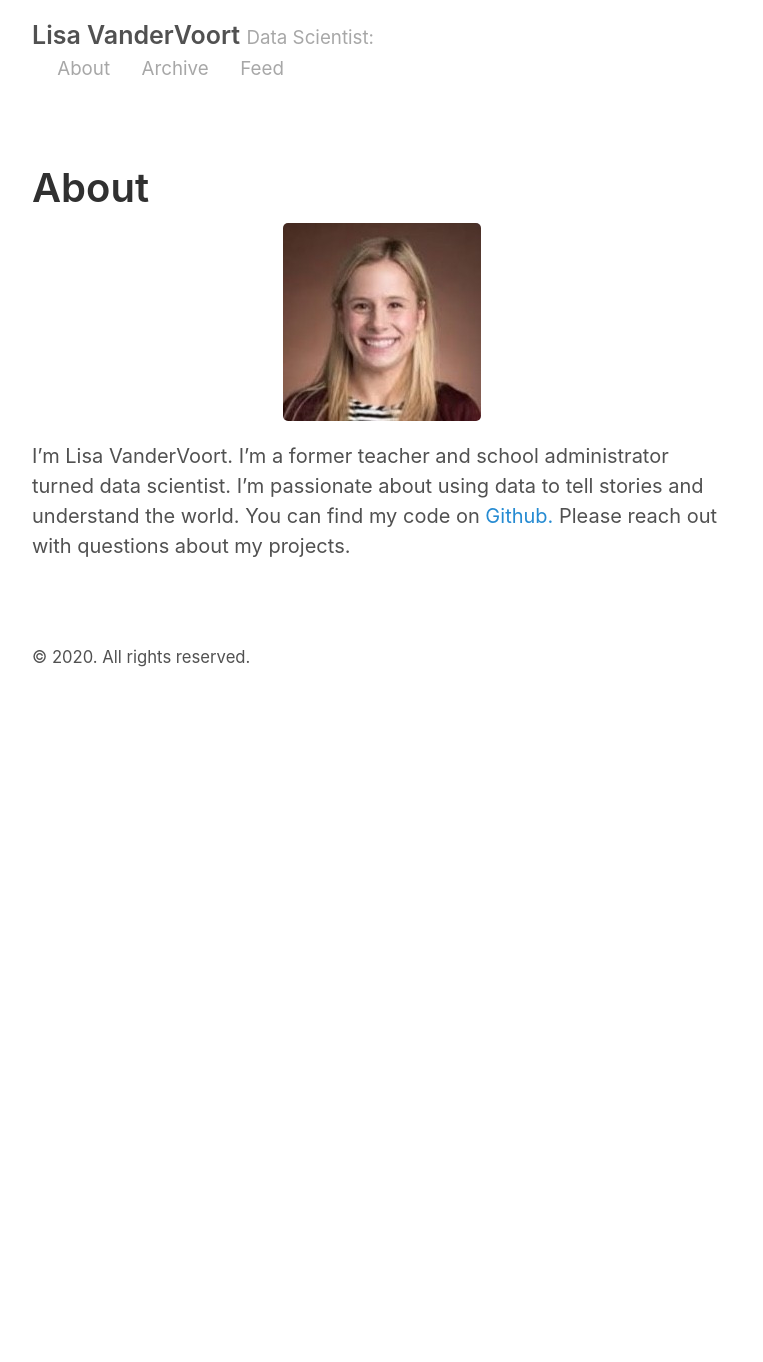
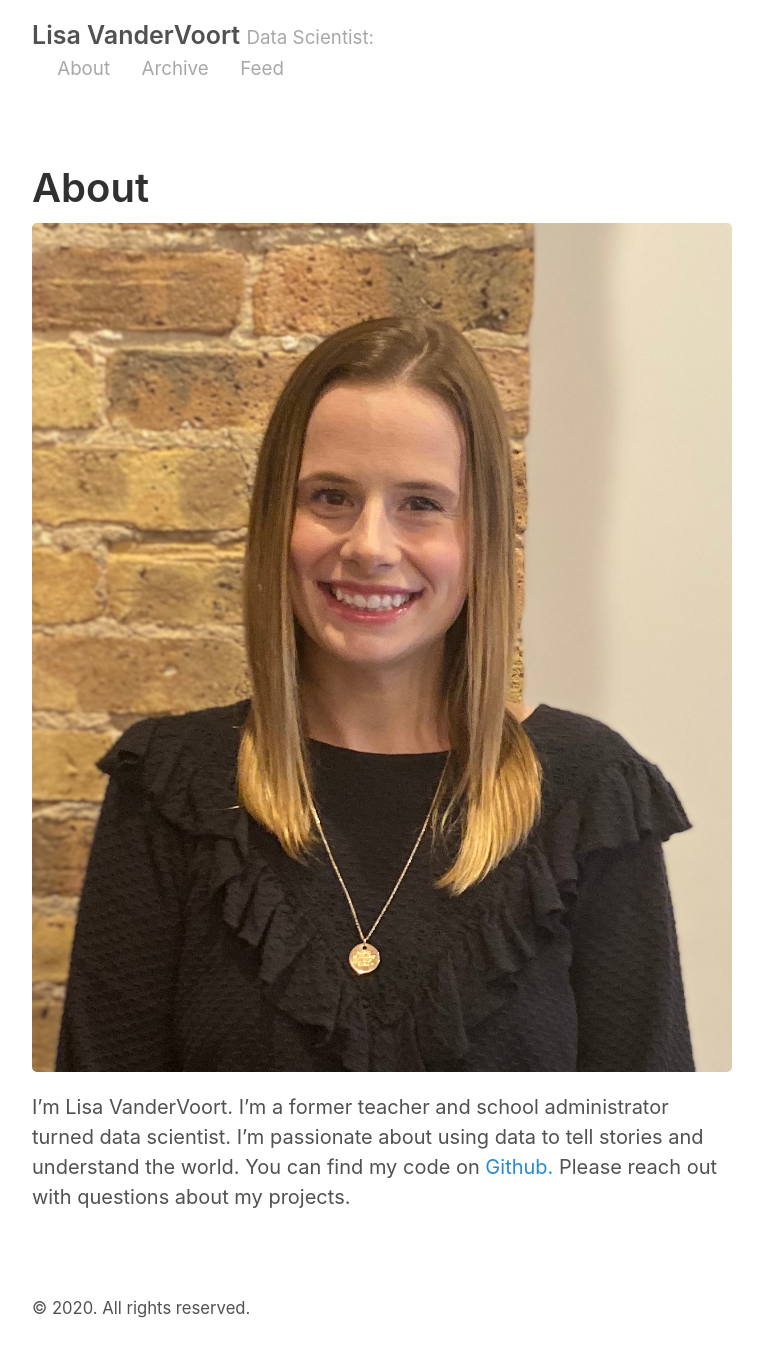
Before and after one commit to lvandervoort89/lvandervoort89.github.io, a Jekyll site: the page built from about.md, in a window 1280 px wide. Shown: the whole page, without its empty margins (258-1021 px from the left). Built offline with Jekyll 4.4.1, drawn with Linux system fonts in a browser that asks for light colours; before the commit the page ends 900 px from its top, so only the background shows below that.

Commit message:
updated picture

```diff
--- a/about.md
+++ b/about.md
@@ -3,5 +3,5 @@ layout: page
 title: About
 ---
 
-<p align="center"> <img src="/images/me.jpg" /> </p>
+<p align="center"> <img src="/images/sept_2020_pic_of_me.jpg" /> </p>
 I'm Lisa VanderVoort. I'm a former teacher and school administrator turned data scientist. I'm passionate about using data to tell stories and understand the world. You can find my code on [Github.](https://github.com/lvandervoort89) Please reach out with questions about my projects.
```
Also changed, not shown: images/sept_2020_pic_of_me.jpg (added).
